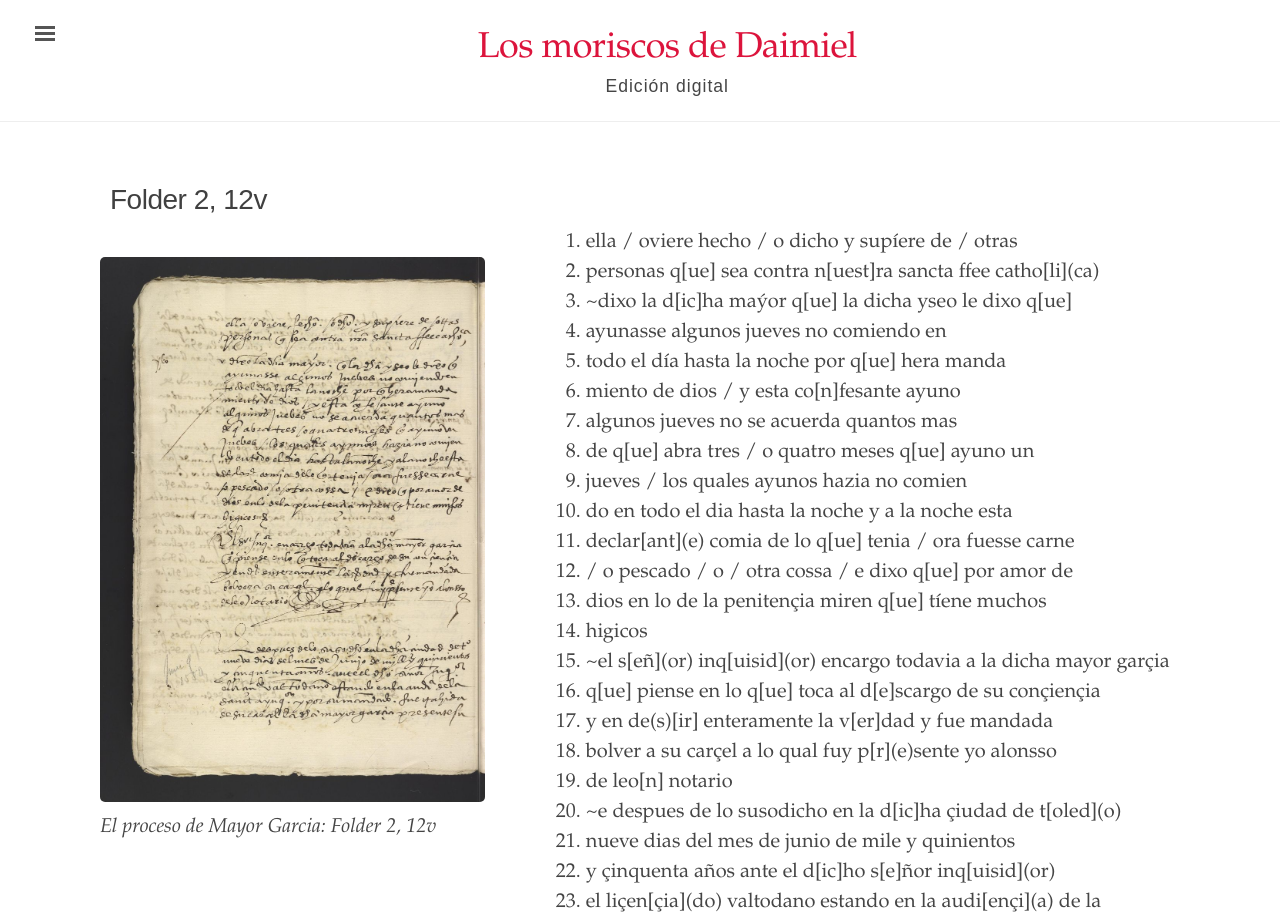
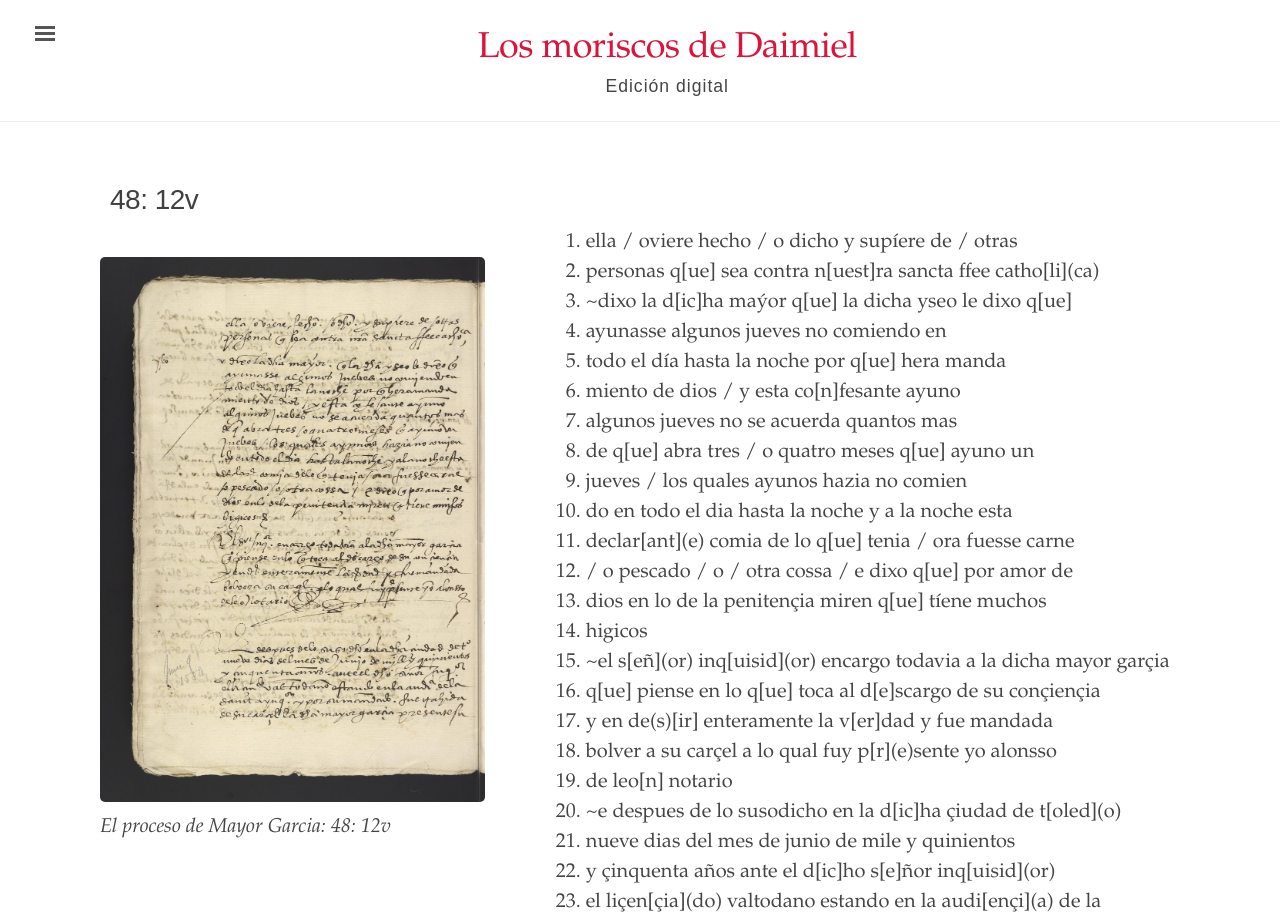
Before and after one commit to digbmc/moriscos-daimel, a Jekyll site: the page built from _texts/folder-2-12v.md, in a window 1280 px wide and 1307 px high. Shown: the top 920 px of the window. Built offline with Jekyll 4.4.1, drawn with Linux system fonts in a browser that asks for light colours.

Commit message:
Update folder-2-12v.md

```diff
--- a/_texts/folder-2-12v.md
+++ b/_texts/folder-2-12v.md
@@ -1,6 +1,6 @@
 ---
 layout: manuscrito
-title: Folder 2, 12v
+title: "48: 12v"
 image: /assets/images/Folder_2_12v.jpg
 body_class: wide-page
 order: 24
```
